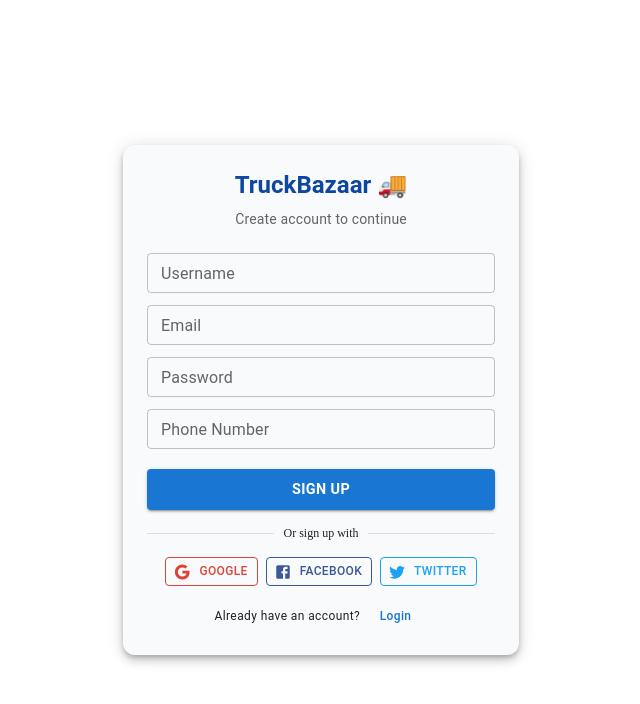
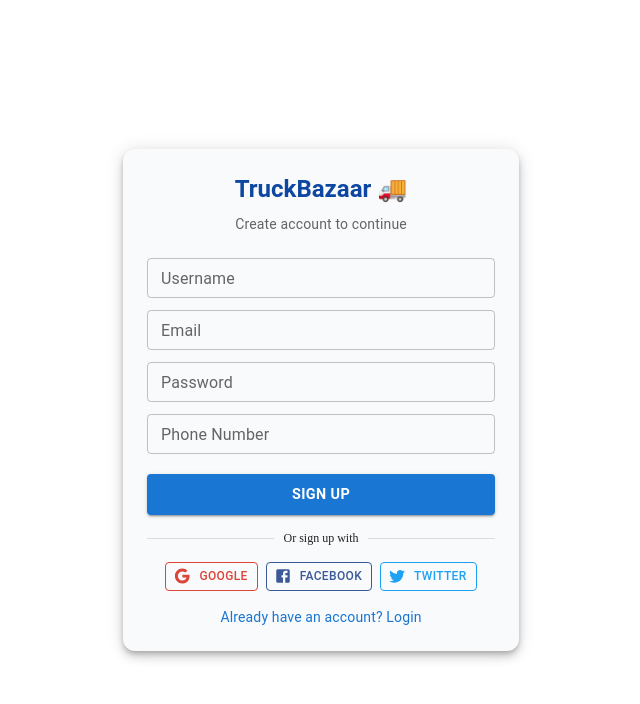
Before and after one commit to madhrajsinh-work/truckbazaar, a React (Vite) app: page /signup in a window 1280 px wide. Shown: the top 704 px of the page, without its empty margins (319-959 px from the left). Built offline with nearby package versions, Linux system fonts and the light colour scheme.

Commit message:
Update Signup.jsx

```diff
--- a/src/pages/Signup.jsx
+++ b/src/pages/Signup.jsx
@@ -11,7 +11,8 @@
 } from '@mui/material';
 import { Google, Facebook, Twitter } from '@mui/icons-material';
 import * as Yup from 'yup';
-import { Link } from 'react-router-dom';
+import { Link as RouterLink } from 'react-router-dom';
+import { Link as MuiLink } from '@mui/material';
 
 const Signup = () => {
   const [formData, setFormData] = useState({
@@ -168,7 +169,7 @@
         <Divider sx={{ my: 2, fontSize: '0.75rem' }}>Or sign up with</Divider>
 
         <Grid container spacing={1} display="flex" justifyContent="center">
-          <Grid item xs={4}>
+          <Grid>
             <Button
               fullWidth
               size="small"
@@ -183,7 +184,7 @@
               Google
             </Button>
           </Grid>
-          <Grid item xs={4}>
+          <Grid>
             <Button
               fullWidth
               size="small"
@@ -198,7 +199,7 @@
               Facebook
             </Button>
           </Grid>
-          <Grid item xs={4}>
+          <Grid>
             <Button
               fullWidth
               size="small"
@@ -216,17 +217,14 @@
         </Grid>
 
         <Box mt={2} textAlign="center">
-          <Typography variant="caption">
-            Already have an account?{' '}
-            <Button
-              component={Link}
+            <MuiLink
+              component={RouterLink}
+               variant="body2"
+              underline="hover"
               to="/"
-              size="small"
-              sx={{ fontSize: '0.75rem', textTransform: 'none' }}
             >
-              Login
-            </Button>
-          </Typography>
+             Already have an account? Login
+            </MuiLink>
         </Box>
       </Paper>
     </Container>
```
